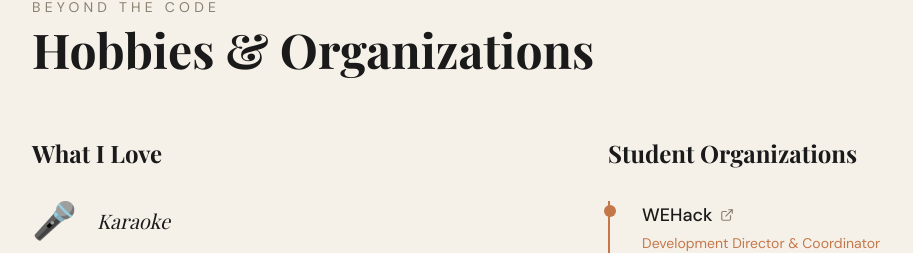
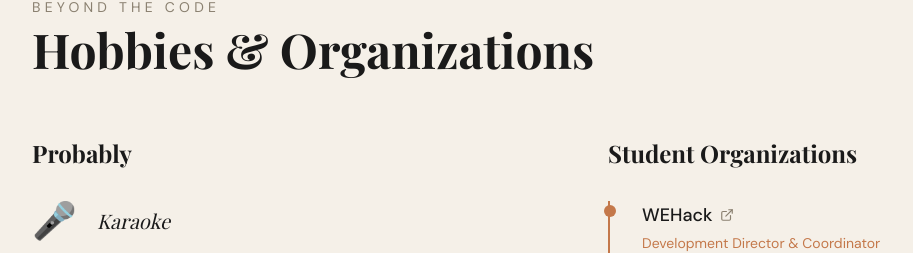
Before and after one commit to anccaz/AnccazPersonalWebsite, a React (Vite) app: page / in a window 1280 px wide. Shown: the part 3895-4148 px from the top of the page, without its empty margins (64-977 px from the left). Built offline with nearby package versions, Linux system fonts and the light colour scheme; a web font is replaced by a local one.

Commit message:
hobbies edited

```diff
--- a/src/components/Organizations.jsx
+++ b/src/components/Organizations.jsx
@@ -43,7 +43,7 @@ export default function Organizations() {
   }
 
   function getSpawnFn(name) {
-    if (name === 'Karaoke') return spawnNotes;
+    if (name === 'Karaoking') return spawnNotes;
     if (name === 'Figure Skating') return spawnSnowflakes;
     if (name === 'Baking') return spawnCookies;
     return undefined;
@@ -77,7 +77,7 @@ export default function Organizations() {
         {/* Hobbies */}
         <div>
           <h3 className="font-display text-2xl font-bold mb-8" style={{ color: 'var(--charcoal)' }}>
-            What I Love
+            Probably
           </h3>
           <div className="flex flex-col gap-6">
             {hobbies.map((hobby, i) => (
```
